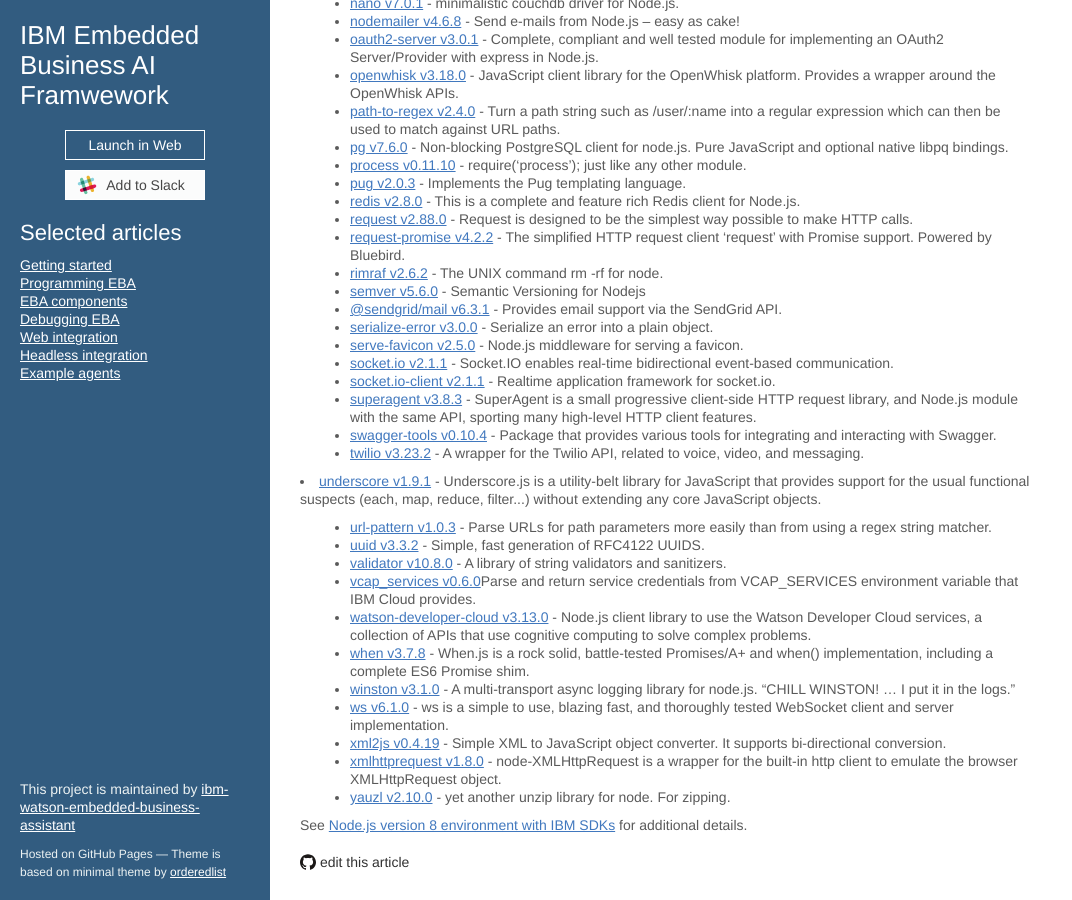
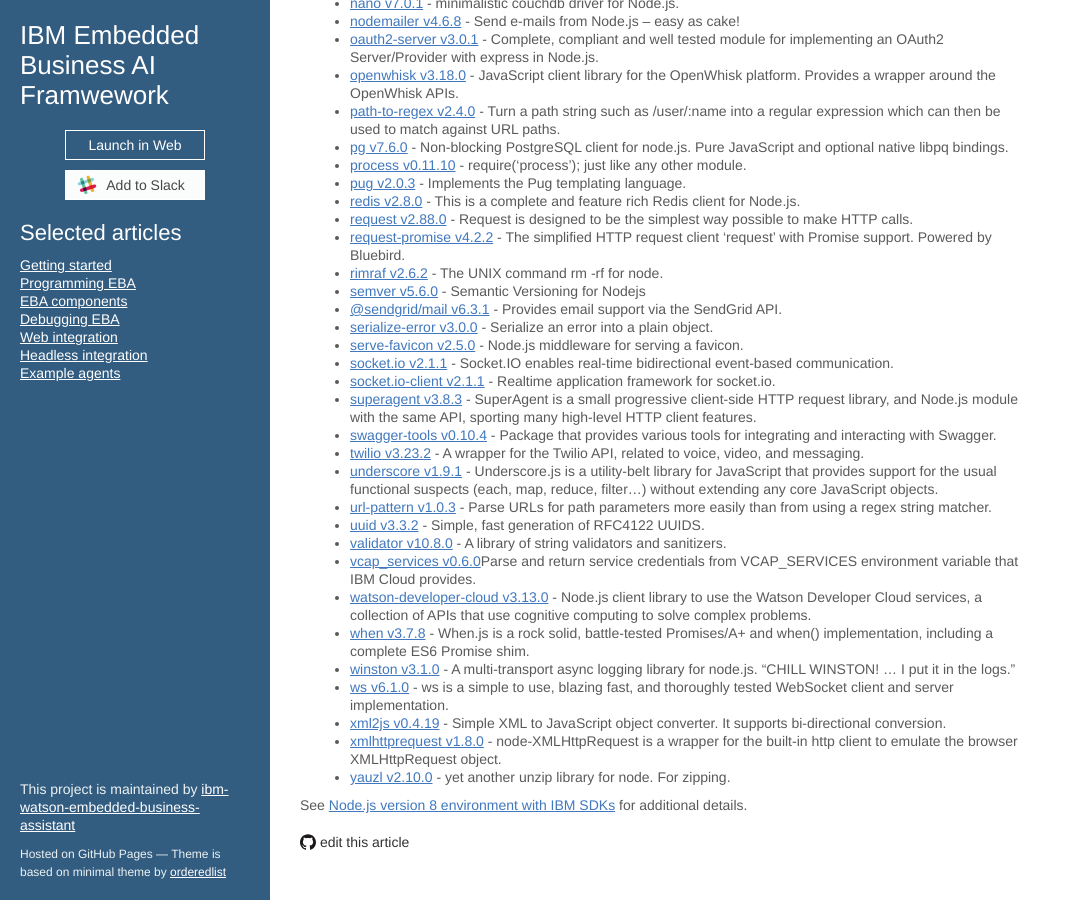
Before and after one commit to ibm-watson-embedded-business-assistant/eba-example-agents, a Jekyll site: the page built from docs/lab/NodeModules.md, in a window 1280 px wide and 900 px high, scrolled down 830 px. Shown: the whole window, without its empty margins (0-1072 px from the left). Built offline with Jekyll 4.4.1, drawn with Linux system fonts in a browser that asks for light colours; our own code applies the rules of GitHub Pages for plain Markdown files; the repository's description, which GitHub fills in, is left out.

Commit message:
Update NodeModules.md

```diff
--- a/docs/lab/NodeModules.md
+++ b/docs/lab/NodeModules.md
@@ -58,8 +58,8 @@
 * [superagent v3.8.3](https://www.npmjs.com/package/superagent) - SuperAgent is a small progressive client-side HTTP request library, and Node.js module with the same API, sporting many high-level HTTP client features.
 * [swagger-tools v0.10.4](https://www.npmjs.com/package/swagger-tools) - Package that provides various tools for integrating and interacting with Swagger.
 * [twilio v3.23.2](https://www.npmjs.com/package/twilio) - A wrapper for the Twilio API, related to voice, video, and messaging.
-<li class="style-scope doc-content"><a href="https://www.npmjs.com/package/underscore" target="_blank" class="style-scope doc-content">underscore v1.9.1</a> - Underscore.js is a utility-belt library for JavaScript that provides support for the usual functional suspects (each, map, reduce, filter...) without extending any
-  core JavaScript objects.</li>
+* [underscore v1.9.1]("https://www.npmjs.com/package/underscore") - Underscore.js is a utility-belt library for JavaScript that provides support for the usual functional suspects (each, map, reduce, filter...) without extending any
+  core JavaScript objects.
 * [url-pattern v1.0.3](https://www.npmjs.com/package/url-pattern) - Parse URLs for path parameters more easily than from using a regex string matcher.
 * [uuid v3.3.2](https://www.npmjs.com/package/uuid) - Simple, fast generation of RFC4122 UUIDS.
 * [validator v10.8.0](https://www.npmjs.com/package/validator) - A library of string validators and sanitizers.
```
